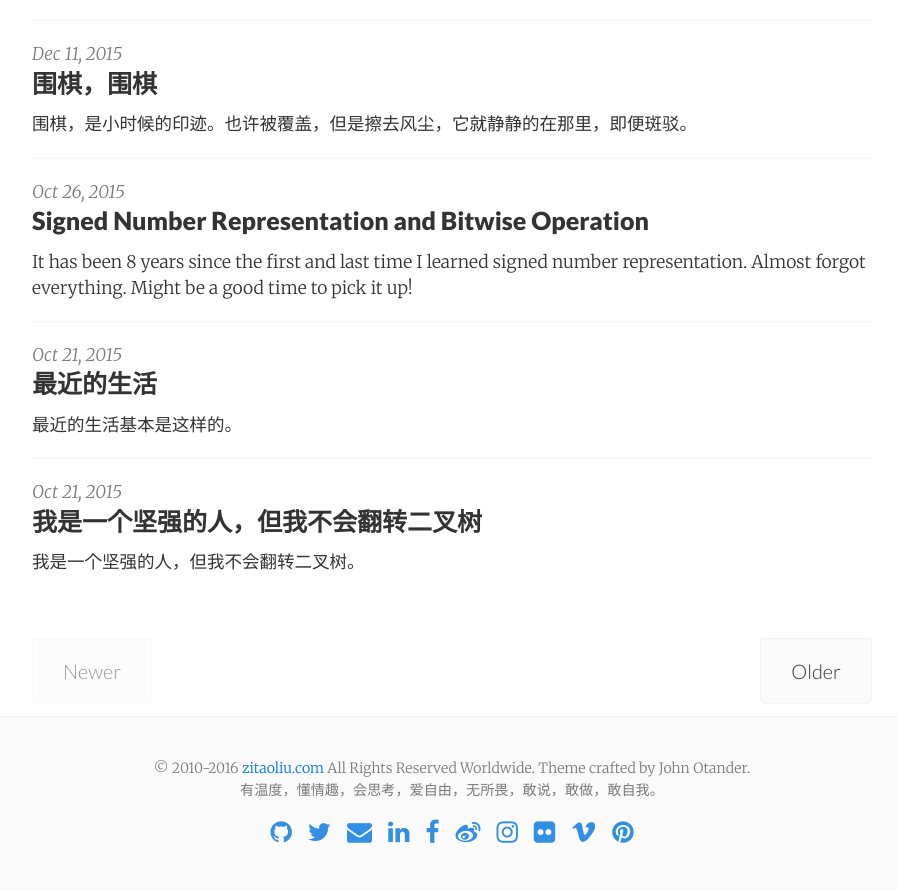
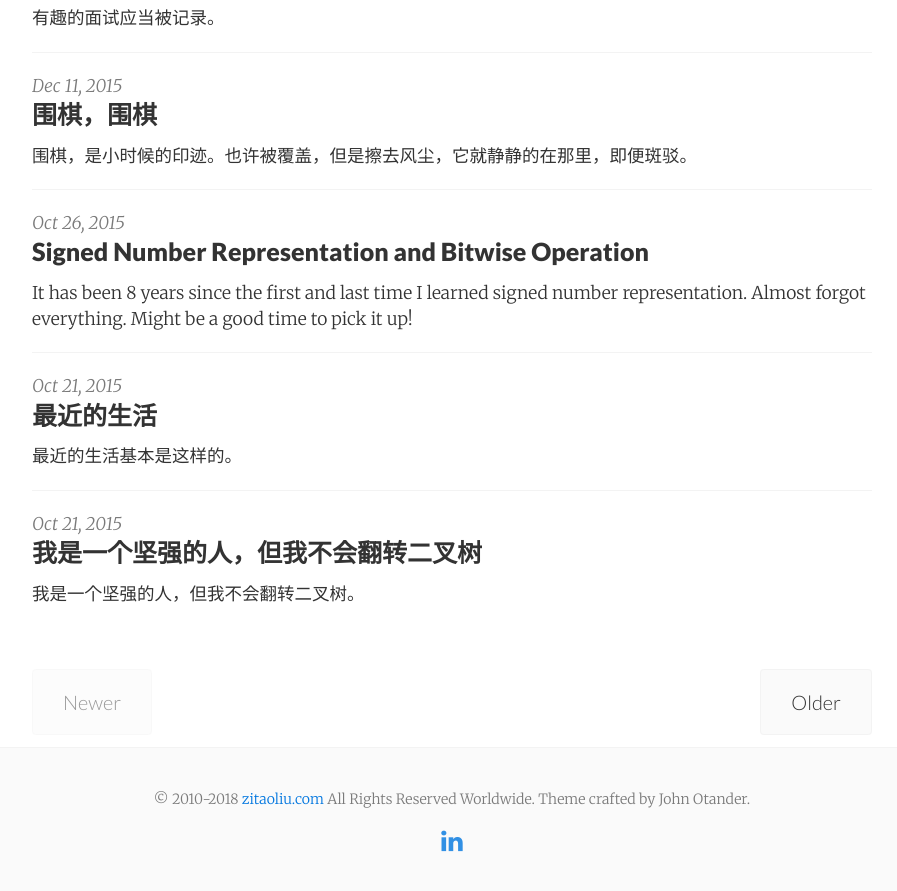
Before and after one commit to zitaoliu/zitaoliu.github.io, a Jekyll site: the page built from blog/index.html, in a window 1280 px wide and 900 px high, scrolled down 1173 px. Shown: the top 891 px of the window, without its empty margins (188-1085 px from the left). Built offline with Jekyll 4.4.1, drawn with Linux system fonts in a browser that asks for light colours; nearby versions of some CDN libraries; the list of posts is cut into pages by our own code; some of the changed text lies outside the part shown.

Commit message:
simplify homepage

```diff
--- a/_includes/footer.html
+++ b/_includes/footer.html
@@ -1,8 +1,7 @@
 <footer class="center">
   <div class="measure">
     <small>
-      &copy; 2010-2016 <a href="http://www.zitaoliu.com">zitaoliu.com</a> All Rights Reserved Worldwide. Theme crafted by John Otander. <br>
-      有温度，懂情趣，会思考，爱自由，无所畏，敢说，敢做，敢自我。 <br>
+      &copy; 2010-2018 <a href="http://www.zitaoliu.com">zitaoliu.com</a> All Rights Reserved Worldwide. Theme crafted by John Otander. <br>
       {% include social_links.html %}
     </small>
   </div>
--- a/_includes/navigation.html
+++ /dev/null
@@ -1,5 +0,0 @@
-<a href="{{ site.baseurl }}/cv/">CV</a>
-<a href="{{ site.baseurl }}/publications/">Publications</a>
-<a href="{{ site.baseurl }}/mixology/">Mixology</a>
-<a href="{{ site.baseurl }}/notes/">Notes</a>
-<a href="{{ site.baseurl }}/blog/">Blog</a>
--- a/_includes/social_links.html
+++ b/_includes/social_links.html
@@ -1,49 +1,7 @@
 <div class="social-icons">
   <div class="left">
-    {% if site.github_username %}
-      <a class="fa fa-github" href="https://github.com/{{ site.github_username }}"></a>
-    {% endif %}
-    {% if site.bitbucket_username %}
-      <a class="fa fa-bitbucket" href="https://bitbucket.org/{{ site.bitbucket_username }}"></a>
-    {% endif %}
-    {% if site.stackoverflow_id %}
-      <a class="fa fa-stack-overflow" href="https://stackoverflow.com/users/{{ site.stackoverflow_id }}"></a>
-    {% endif %}
-    {% if site.twitter_username %}
-      <a class="fa fa-twitter" href="https://twitter.com/{{ site.twitter_username }}"></a>
-    {% endif %}
-    {% if site.google_plus_id %}
-      <a class="fa fa-google-plus" href="https://plus.google.com/{{ site.google_plus_id }}/posts"></a>
-    {% endif %}
-    {% if site.email %}
-      <a class="fa fa-envelope" href="mailto:{{ site.email }}"></a>
-    {% endif %}
     {% if site.linkedin_username %}
       <a class="fa fa-linkedin" href="https://www.linkedin.com/in/{{ site.linkedin_username }}"></a>
-    {% endif %}
-    {% if site.angellist_username %}
-      <a class="fa fa-angellist" href="https://angel.co/{{ site.angellist_username }}"></a>
-    {% endif %}
-    {% if site.medium_id %}
-      <a class="fa fa-medium" href="https://medium.com/{{ site.medium_id }}"></a>
-    {% endif %}
-    {% if site.facebook_username %}
-      <a class="fa fa-facebook" href="https://www.facebook.com/{{ site.facebook_username }}"></a>
-    {% endif %}
-    {% if site.weibo_username %}
-      <a class="fa fa-weibo" href="https://weibo.com/{{ site.weibo_username }}"></a>
-    {% endif %}
-    {% if site.instagram_username %}
-      <a class="fa fa-instagram" href="https://instagram.com/{{ site.instagram_username }}"></a>
-    {% endif %}
-    {% if site.flickr_username %}
-      <a class="fa fa-flickr" href="https://www.flickr.com/photos/{{ site.flickr_username }}"></a>
-    {% endif %}
-    {% if site.vimeo_username %}
-      <a class="fa fa-vimeo" href="https://vimeo.com/{{ site.vimeo_username }}"></a>
-    {% endif %}
-    {% if site.pinterest_username %}
-      <a class="fa fa-pinterest" href="https://www.pinterest.com/{{ site.pinterest_username }}"></a>
     {% endif %}
   </div>
   <div class="right">
```
Also changed, not shown: _includes/index_content.md (+7 -12 lines), 1 other file.
